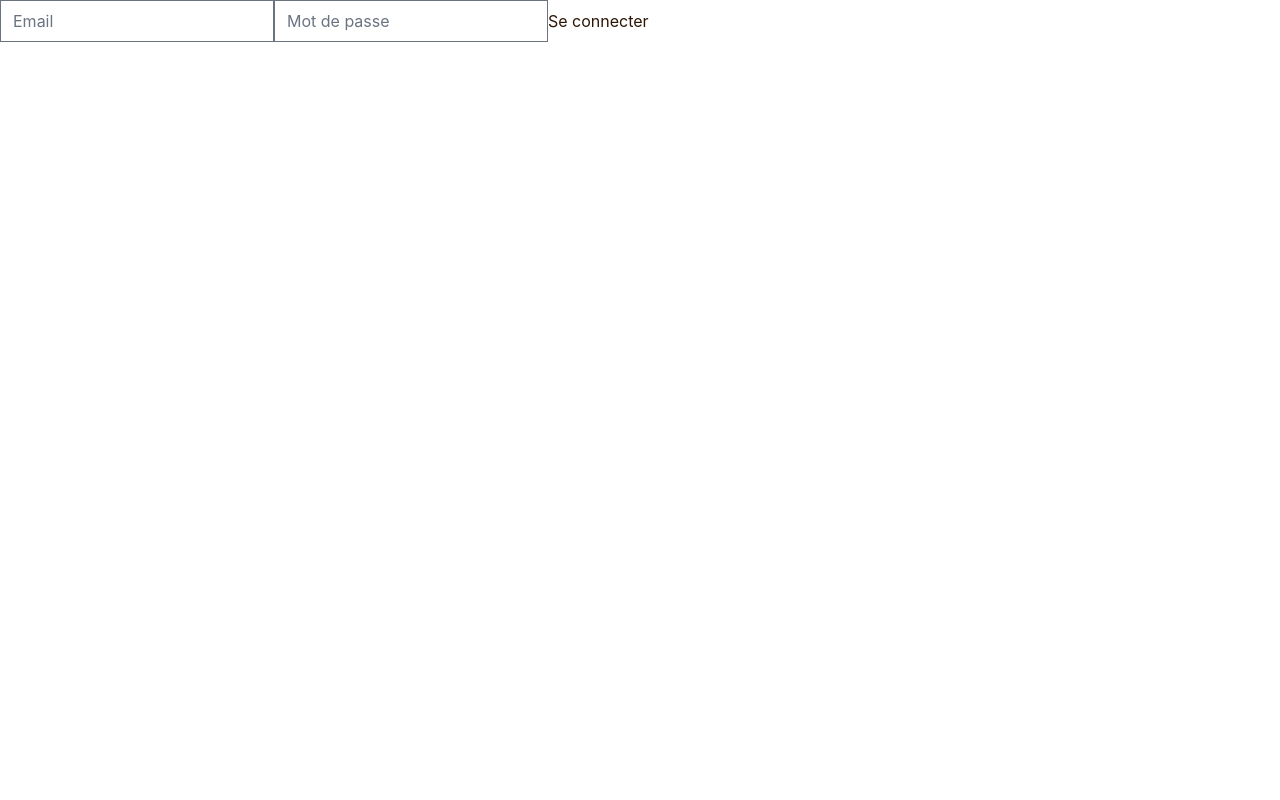
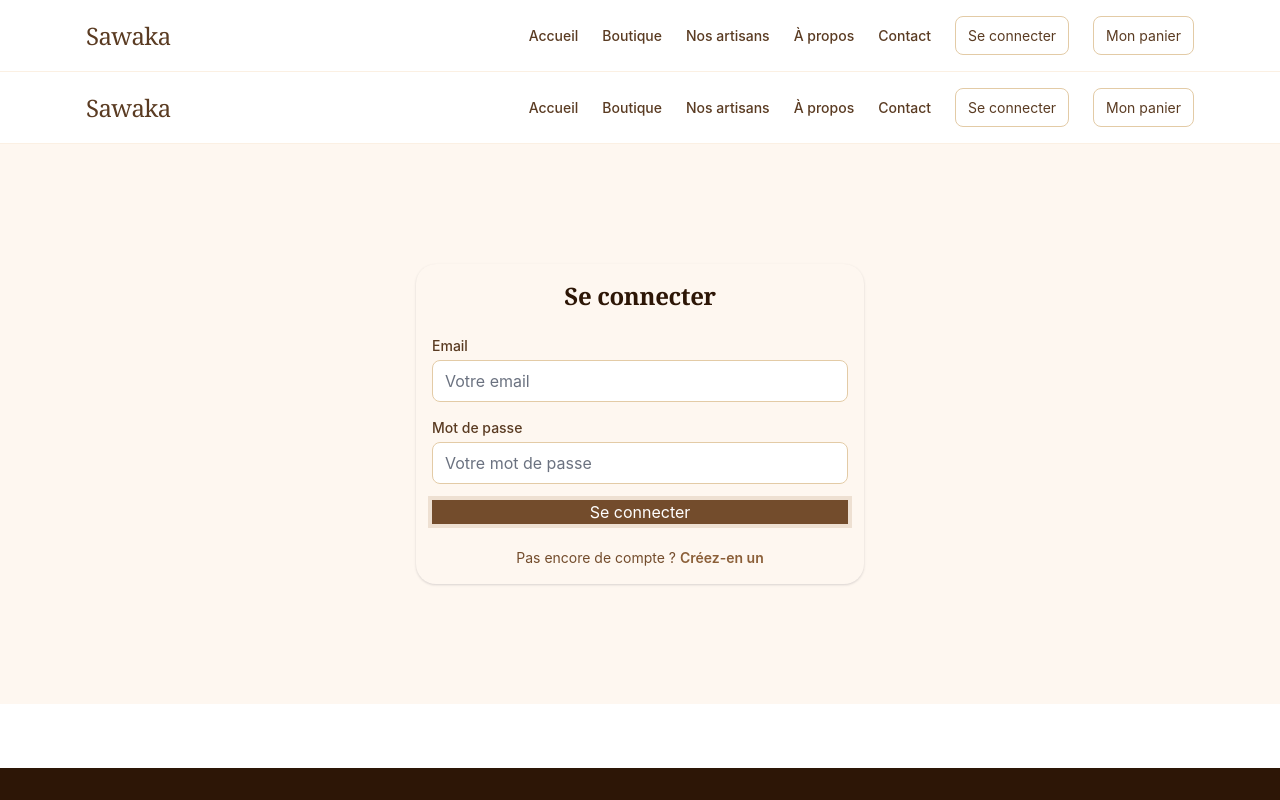
Before and after one commit to Bond52/ecommerce-web-avec-tailwind, a Next.js app: page /login in a window 1280 px wide. Shown: the top 800 px of the page. Built offline with nearby package versions, Linux system fonts and the light colour scheme; no server answers.

Commit message:
mise a jour css login

```diff
--- a/app/layout.tsx
+++ b/app/layout.tsx
@@ -1,12 +1,20 @@
-import { ReactNode } from "react";
 import "./globals.css";
+import Header from "./components/Header";
+import Footer from "./components/Footer";
 
-export const metadata = { title: "Sawaka", description: "Artisanat authentique" };
+export const metadata = {
+  title: "Sawaka",
+  description: "Artisanat authentique"
+};
 
-export default function RootLayout({ children }: { children: ReactNode }) {
+export default function RootLayout({ children }: { children: React.ReactNode }) {
   return (
     <html lang="fr">
-      <body>{children}</body>
+      <body>
+        <Header />
+        {children}
+        <Footer />
+      </body>
     </html>
   );
 }
--- a/app/login/page.tsx
+++ b/app/login/page.tsx
@@ -2,6 +2,8 @@
 
 import { useRouter, useSearchParams } from 'next/navigation';
 import { useState } from 'react';
+import Header from "../components/Header";
+import Footer from "../components/Footer";
 
 export default function LoginPage() {
   const router = useRouter();
@@ -32,10 +34,9 @@ export default function LoginPage() {
       if (data.token) localStorage.setItem('auth_token', data.token);
       if (data.role) localStorage.setItem('role', data.role);
 
-      // Vérifie si on a un paramètre redirect
       const redirect = searchParams.get('redirect');
       if (redirect) {
-        router.push(redirect); // 👈 retourne à la page d’origine (panier)
+        router.push(redirect);
       } else if (data.role === 'admin') {
         router.push('/admin');
       } else if (data.role === 'vendeur') {
@@ -51,22 +52,65 @@ export default function LoginPage() {
   };
 
   return (
-    <form onSubmit={handleLogin}>
+    <>
+      <Header />
+
+      <main className="flex items-center justify-center min-h-[70vh] bg-cream-100">
+        <div className="card w-full max-w-md">
+          <div className="card-body">
+            <h1 className="text-2xl font-bold text-center mb-6">Se connecter</h1>
+
+            <form onSubmit={handleLogin} className="space-y-4">
+              <div>
+                <label className="block text-sm font-medium text-sawaka-800 mb-1">
+                  Email
+                </label>
                 <input
                   type="email"
-        placeholder="Email"
+                  placeholder="Votre email"
                   value={email}
-        onChange={e => setEmail(e.target.value)}
+                  onChange={(e) => setEmail(e.target.value)}
                   required
+                  className="w-full rounded-lg border border-sawaka-300 px-3 py-2 focus:outline-none focus:ring-2 focus:ring-sawaka-500"
                 />
+              </div>
+
+              <div>
+                <label className="block text-sm font-medium text-sawaka-800 mb-1">
+                  Mot de passe
+                </label>
                 <input
                   type="password"
-        placeholder="Mot de passe"
+                  placeholder="Votre mot de passe"
                   value={password}
-        onChange={e => setPassword(e.target.value)}
+                  onChange={(e) => setPassword(e.target.value)}
                   required
+                  className="w-full rounded-lg border border-sawaka-300 px-3 py-2 focus:outline-none focus:ring-2 focus:ring-sawaka-500"
                 />
-      <button type="submit">Se connecter</button>
+              </div>
+
+              <button
+                type="submit"
+                className="btn-primary w-full mt-4"
+              >
+                Se connecter
+              </button>
             </form>
+
+            <p className="text-center text-sm text-sawaka-700 mt-6">
+              Pas encore de compte ?{" "}
+              <a
+                href="/signup"
+                className="text-sawaka-600 hover:text-sawaka-800 font-semibold"
+              >
+                Créez-en un
+              </a>
+            </p>
+          </div>
+        </div>
+      </main>
+
+      <Footer />
+    </>
   );
 }
```
Lines whose indentation alone changed are shown as unchanged.
